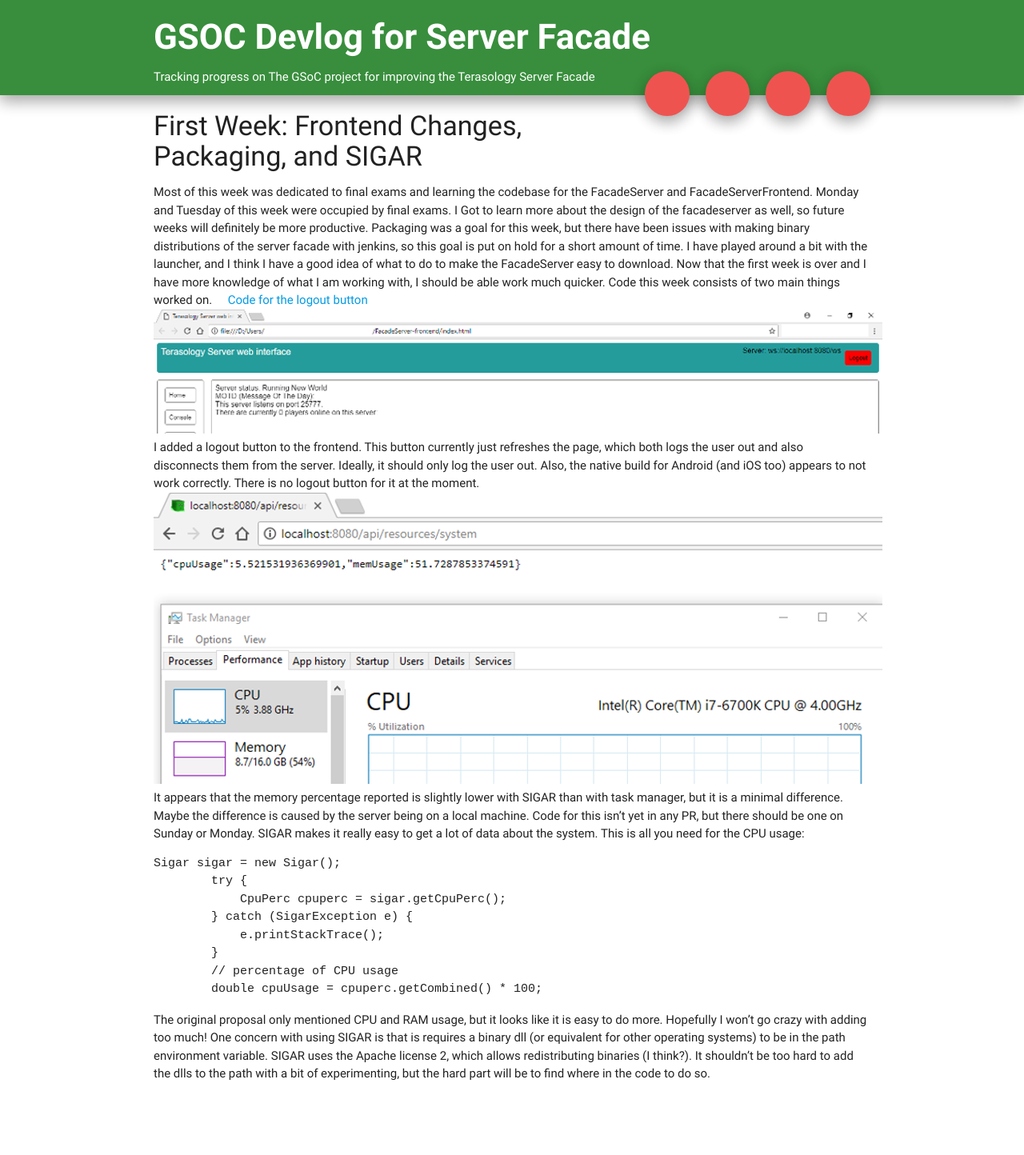
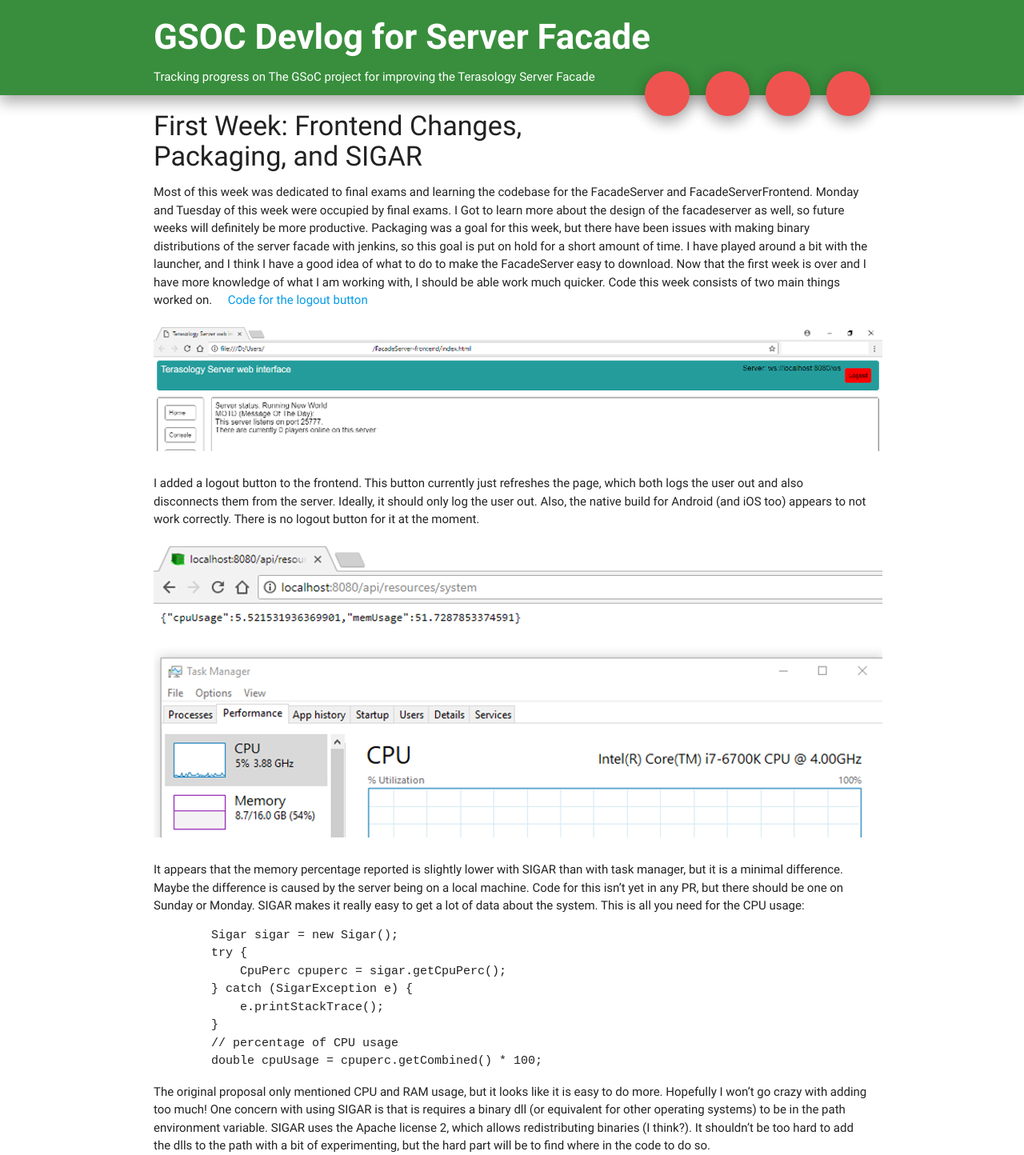
Before and after one commit to gianluca-nitti/Inei1.github.io, a Jekyll site: the page built from _posts/2018-05-19-week1.md, in a window 1280 px wide. Shown: the whole page at 80% size. Built offline with Jekyll 4.4.1, drawn with Linux system fonts in a browser that asks for light colours; nearby versions of some CDN libraries; our own code applies the rules of GitHub Pages for plain Markdown files; library files that are not in the unit come from our copies; before the commit the page ends 1354 px from its top, so only the background shows below that.

Commit message:
Suggesting fix for image spacing

````diff
--- a/_posts/2018-05-19-week1.md
+++ b/_posts/2018-05-19-week1.md
@@ -8,15 +8,19 @@ Most of this week was dedicated to final exams and learning the codebase for the
 Packaging was a goal for this week, but there have been issues with making binary distributions of the server facade with jenkins, so this goal is put on hold for a short amount of time. I have played around a bit with the launcher, and I think I have a good idea of what to do to make the FacadeServer easy to download.
 Now that the first week is over and I have more knowledge of what I am working with, I should be able work much quicker.
 Code this week consists of two main things worked on.
-[Code for the logout button](https://github.com/MovingBlocks/FacadeServer-frontend/pull/2){:.gh-pr}
-![LogoutButton]({{ site.baseurl }}/images/LogoutButton.PNG)
+[Code for the logout button](https://github.com/MovingBlocks/FacadeServer-frontend/pull/2){:.gh-pr}\\
+\\
+![LogoutButton]({{ site.baseurl }}/images/LogoutButton.PNG)\\
+\\
 I added a logout button to the frontend. This button currently just refreshes the page, which both logs the user out and also disconnects them from the server. Ideally, it should only log the user out.
-Also, the native build for Android (and iOS too) appears to not work correctly. There is no logout button for it at the moment.
-![CpuAndMemoryUsagePercentage]({{ site.baseurl }}/images/CPUMemoryPercentage.PNG)
+Also, the native build for Android (and iOS too) appears to not work correctly. There is no logout button for it at the moment.\\
+\\
+![CpuAndMemoryUsagePercentage]({{ site.baseurl }}/images/CPUMemoryPercentage.PNG)\\
+\\
 It appears that the memory percentage reported is slightly lower with SIGAR than with task manager, but it is a minimal difference. Maybe the difference is caused by the server being on a local machine. Code for this isn't yet in any PR, but there should be one on Sunday or Monday.
 SIGAR makes it really easy to get a lot of data about the system. This is all you need for the CPU usage:
 ```Java
-Sigar sigar = new Sigar();
+	Sigar sigar = new Sigar();
         try {
             CpuPerc cpuperc = sigar.getCpuPerc();
         } catch (SigarException e) {
````
